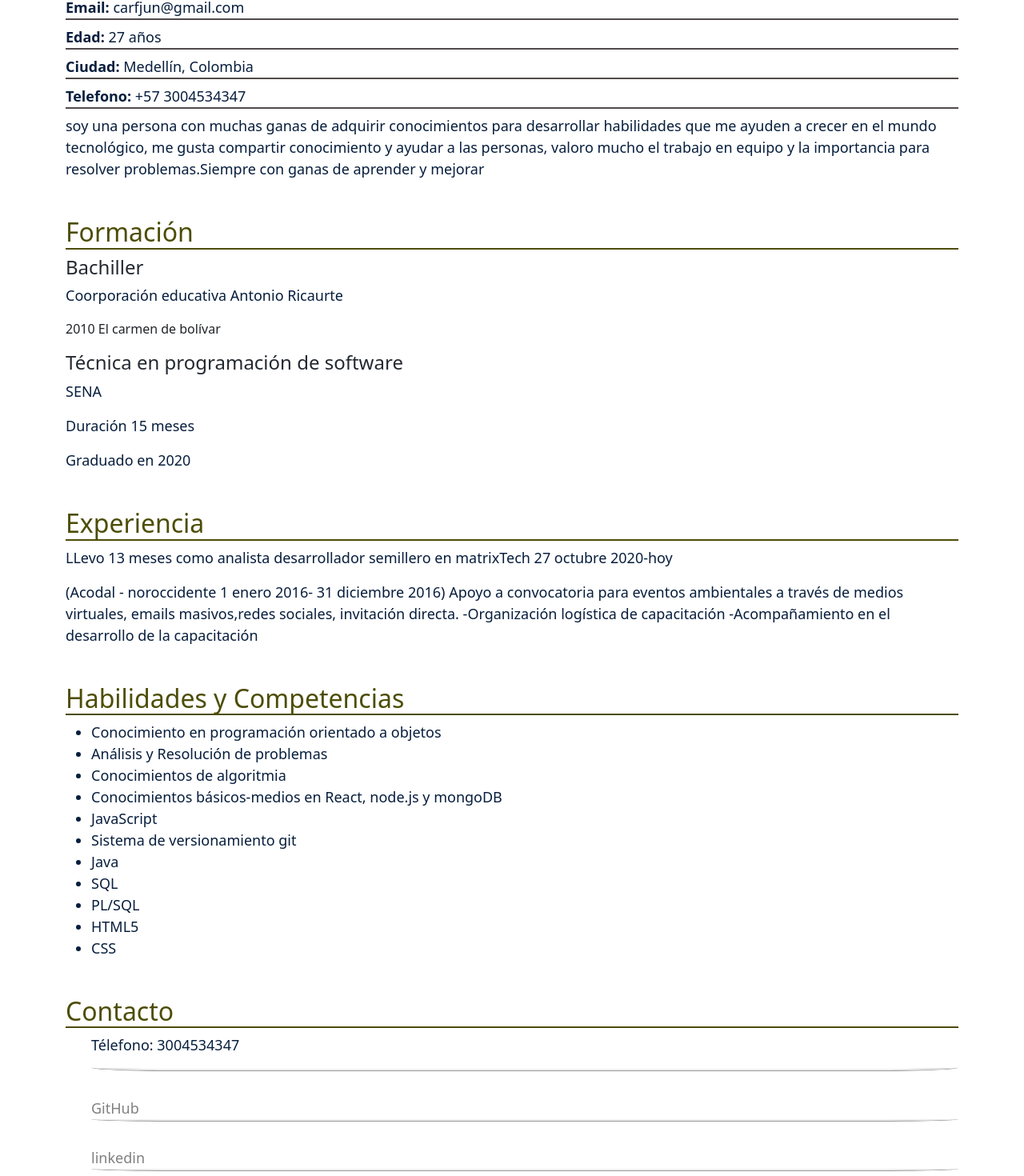
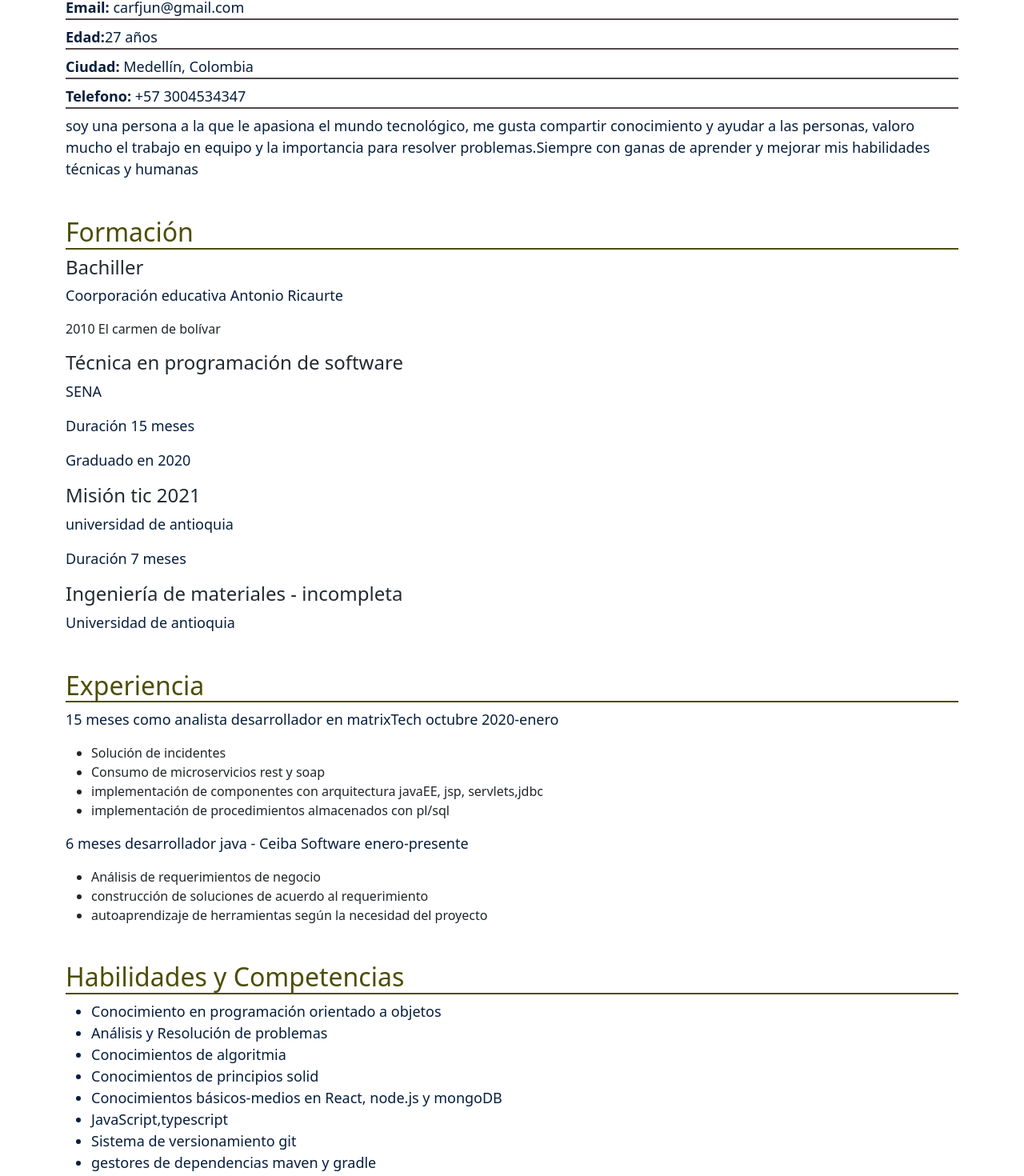
Before and after one commit to krlosjn/portafolioreact, a React (Create React App) app: page /curriculum in a window 1280 px wide. Shown: the part 611-2081 px from the top of the page at 80% size. Built offline with nearby package versions, Linux system fonts and the light colour scheme.

Commit message:
se actualiza información en componente de curriculum.jsx

```diff
--- a/package.json
+++ b/package.json
@@ -1,5 +1,5 @@
 {
-  "homepage": "https://krlosjn.github.io/portafolioreact/",
+  "homepage": ".",
   "name": "portafoliocjuncoreact",
   "version": "0.1.0",
   "private": true,
@@ -20,7 +20,7 @@
     "react-icons": "^4.3.0",
     "react-router-bootstrap": "^0.25.0",
     "react-router-dom": "^5.3.0",
-    "react-scripts": "4.0.3",
+    "react-scripts": "^5.0.1",
     "react-scroll": "^1.8.4",
     "web-vitals": "^1.1.2"
   },
--- a/src/App.js
+++ b/src/App.js
@@ -12,6 +12,7 @@ import {BrowserRouter as Router,Switch, Route} from "react-router-dom";
 
 
 function App() {
+  console.log("here");
   return (
     <>
       <Router>
--- a/src/components/Curriculum.jsx
+++ b/src/components/Curriculum.jsx
@@ -3,7 +3,6 @@ import ImageMe from '../assets/img/ImageMe';
 import '../cv.css';
 
 const Curriculum=()=>{
-
     return(
         <div>
             <div className="section container">
@@ -29,15 +28,14 @@ const Curriculum=()=>{
                     <ul className="lista_datos_presentacion listando">
                         <li className="datos_presentacion"><strong>Cédula:</strong>1152205388</li>
                         <li className="datos_presentacion"><strong>Email:</strong> carfjun@gmail.com</li>
-                        <li className="datos_presentacion"><strong>Edad:</strong> 27 años</li>
+                        <li className="datos_presentacion"><strong>Edad:</strong>27 años</li>
                         <li className="datos_presentacion"><strong>Ciudad:</strong> Medellín, Colombia</li>
                         <li className="datos_presentacion"><strong>Telefono:</strong> +57 3004534347</li>
                     </ul>
 
-                    <p className="parrafos">soy una persona con muchas ganas de adquirir conocimientos para
-                        desarrollar habilidades que me ayuden a crecer en el mundo tecnológico, me
+                    <p className="parrafos">soy una persona  a la que le apasiona el mundo tecnológico, me
                         gusta compartir conocimiento y ayudar a las personas, valoro mucho el
-                        trabajo en equipo y la importancia para resolver problemas.Siempre con ganas de aprender y mejorar
+                        trabajo en equipo y la importancia para resolver problemas.Siempre con ganas de aprender y mejorar mis habilidades técnicas y humanas
                     </p>
             </div>
 
@@ -52,18 +50,40 @@ const Curriculum=()=>{
                 <p className="parrafos">SENA</p>
                 <p className="parrafos">Duración 15 meses</p>
                 <p className="parrafos">Graduado en 2020</p>
+
+                <h3 className="textoH3">Misión tic 2021</h3>
+                <p className="parrafos">universidad de antioquia</p>
+                <p className="parrafos">Duración 7 meses</p>
+
+                <h3 className="textoH3">Ingeniería de materiales - incompleta</h3>
+                <p className="parrafos">Universidad de antioquia</p>
             </div>
 
 
             <div id="experiencia" className="section container">
             <h2 className="textoH2">Experiencia</h2>
-            <p className="parrafos">LLevo 13 meses como analista desarrollador semillero en matrixTech 27 octubre 2020-hoy</p>
+            <p className="parrafos">15 meses como analista desarrollador  en matrixTech octubre 2020-enero
+            </p>
+            <ul>
+                <li>Solución de incidentes</li>
+                <li>Consumo de microservicios rest y soap</li>
+                <li>implementación de componentes con arquitectura javaEE, jsp, servlets,jdbc</li>
+                <li>implementación de procedimientos almacenados con pl/sql</li>
+            </ul>
+            <p className="parrafos">6 meses desarrollador java - Ceiba Software enero-presente</p>
+            <ul>
+                <li>Análisis de requerimientos de negocio</li>
+                <li>construcción de soluciones de acuerdo al requerimiento</li>
+                <li>autoaprendizaje de herramientas según la necesidad del proyecto</li>
+            </ul>
+            {/*
             <p className="parrafos">
                 (Acodal - noroccidente 1 enero 2016- 31 diciembre 2016)
                 Apoyo a convocatoria para eventos ambientales a través de medios virtuales,
                 emails masivos,redes sociales, invitación directa.
                 -Organización logística de capacitación
-                -Acompañamiento en el desarrollo de la capacitación</p>
+                -Acompañamiento en el desarrollo de la capacitación</p> */}
+
             </div>
 
 
@@ -73,12 +93,16 @@ const Curriculum=()=>{
                     <li>Conocimiento en programación orientado a objetos</li>
                     <li>Análisis y Resolución de problemas</li>
                     <li>Conocimientos de algoritmia</li>
+                    <li>Conocimientos de principios solid</li>
                     <li>Conocimientos básicos-medios en React, node.js y mongoDB</li>
-                    <li>JavaScript</li>
+                    <li>JavaScript,typescript</li>
                     <li>Sistema de versionamiento git</li>
+                    <li>gestores de dependencias maven y gradle</li>
                     <li>Java</li>
                     <li>SQL</li>
                     <li>PL/SQL</li>
+                    <li>springboot</li>
+                    <li>angular</li>
                     <li>HTML5</li>
                     <li>CSS</li>
                 </ul>
@@ -104,6 +128,5 @@ const Curriculum=()=>{
             </div>
         </div>
     );
-
 }
 export default Curriculum;
```
Also changed, not shown: 1 other file (tests, documents, lock files or other folders).
